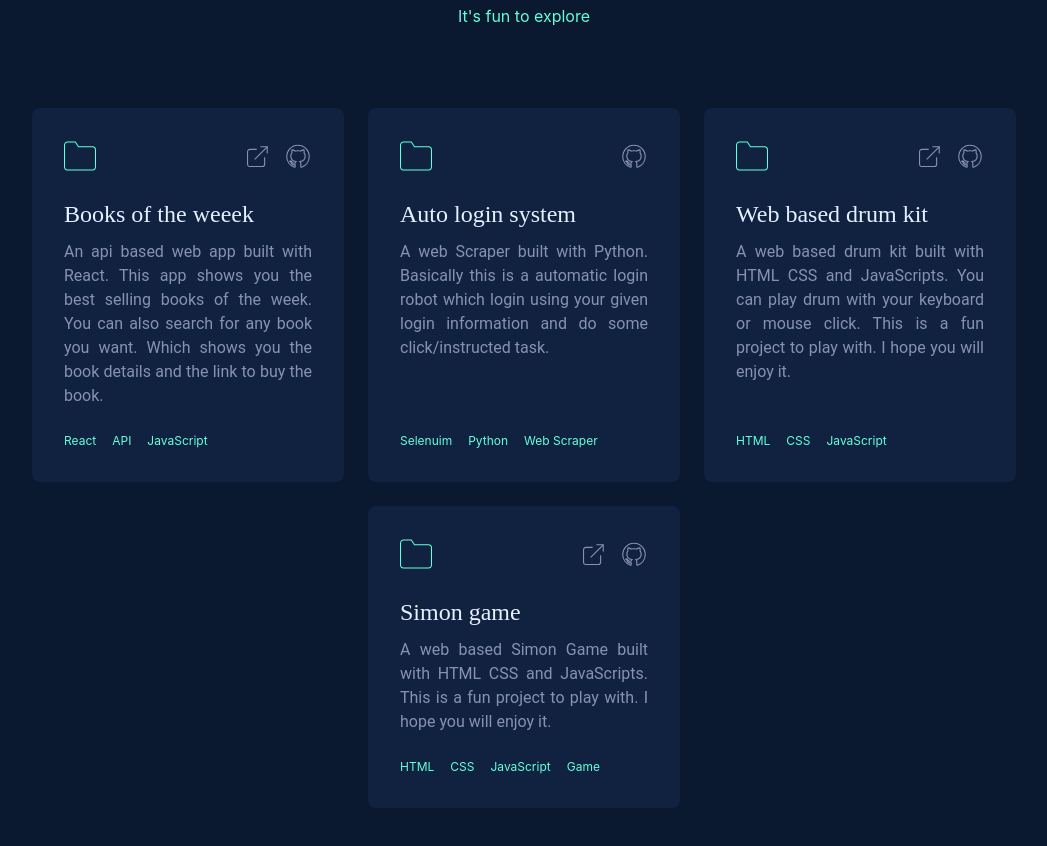
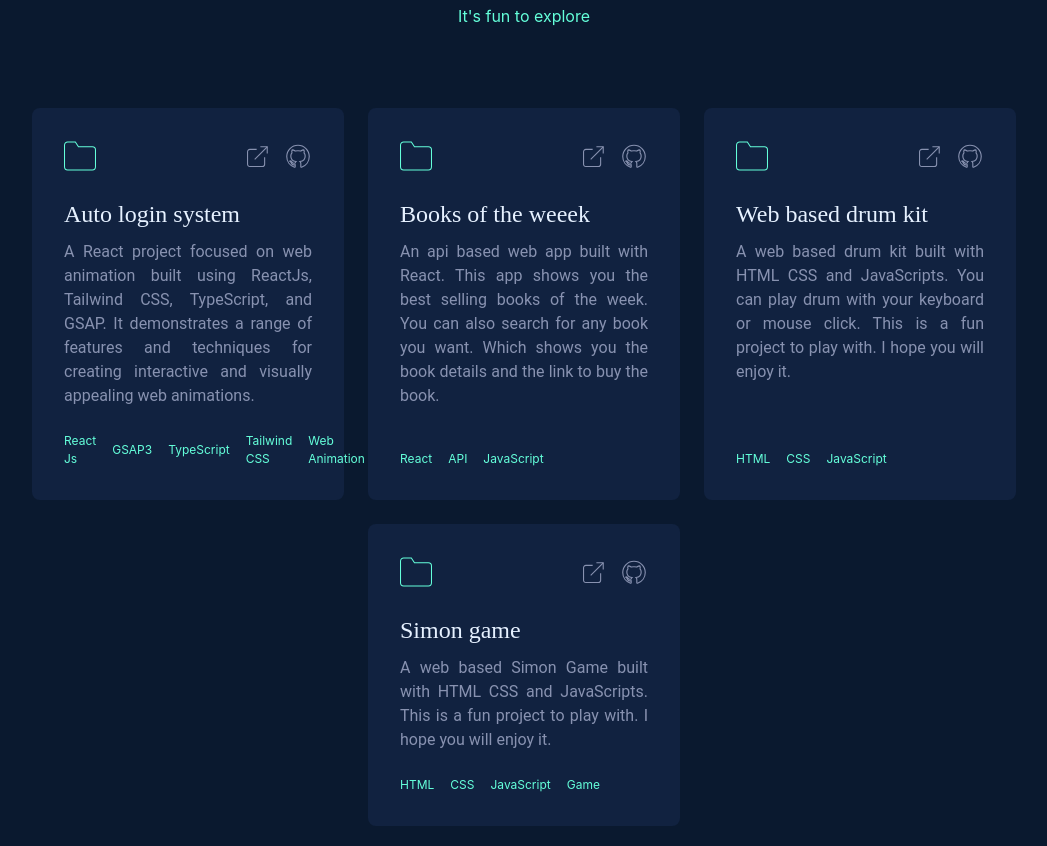
Before and after one commit to sreenathkumar/portfolio, a React (Create React App) app: page / in a window 1280 px wide. Shown: the part 3872-4718 px from the top of the page, without its empty margins (116-1163 px from the left). Built offline with nearby package versions, Linux system fonts and the light colour scheme.

Commit message:
feat: added a new project

```diff
--- a/src/components/AllProjects.tsx
+++ b/src/components/AllProjects.tsx
@@ -10,6 +10,15 @@ import React from 'react';
 export default function AllProjects() {
    const projects: FeaturedProjectType[] = [
       {
+         title: 'Auto login system',
+         description: 'A React project focused on web animation built using ReactJs, Tailwind CSS, TypeScript, and GSAP. It demonstrates a range of features and techniques for creating interactive and visually appealing web animations.',
+         source: 'https://github.com/sreenathkumar/retailer-of-watch-content',
+         image: '',
+         subtitle: '',
+         tags: ['React Js', 'GSAP3', 'TypeScript', 'Tailwind CSS', 'Web Animation'],
+         link: 'https://sreenathkumar.github.io/retailer-of-watch-content/'
+      },
+      {
          title: 'Books of the weeek',
          description: 'An api based web app built with React. This app shows you the best selling books of the week. You can also search for any book you want. Which shows you the book details and the link to buy the book.',
          source: 'https://github.com/sreenathkumar/react-library',
@@ -18,15 +27,7 @@ export default function AllProjects() {
          tags: ['React', 'API', 'JavaScript'],
          link: 'https://react-library-by-sreenath-kumar.netlify.app/'
       },
-      {
-         title: 'Auto login system',
-         description: 'A web Scraper built with Python. Basically this is a automatic login robot which login using your given login information and do some click/instructed task.',
-         source: 'https://github.com/Sreenath-Kumar/python_auto_login',
-         image: '',
-         subtitle: '',
-         tags: ['Selenuim', 'Python', 'Web Scraper'],
-         link: ''
-      },
+
       {
          title: 'Web based drum kit',
          description: 'A web based drum kit built with HTML CSS and JavaScripts. You can play drum with your keyboard or mouse click. This is a fun project to play with. I hope you will enjoy it.',
```
